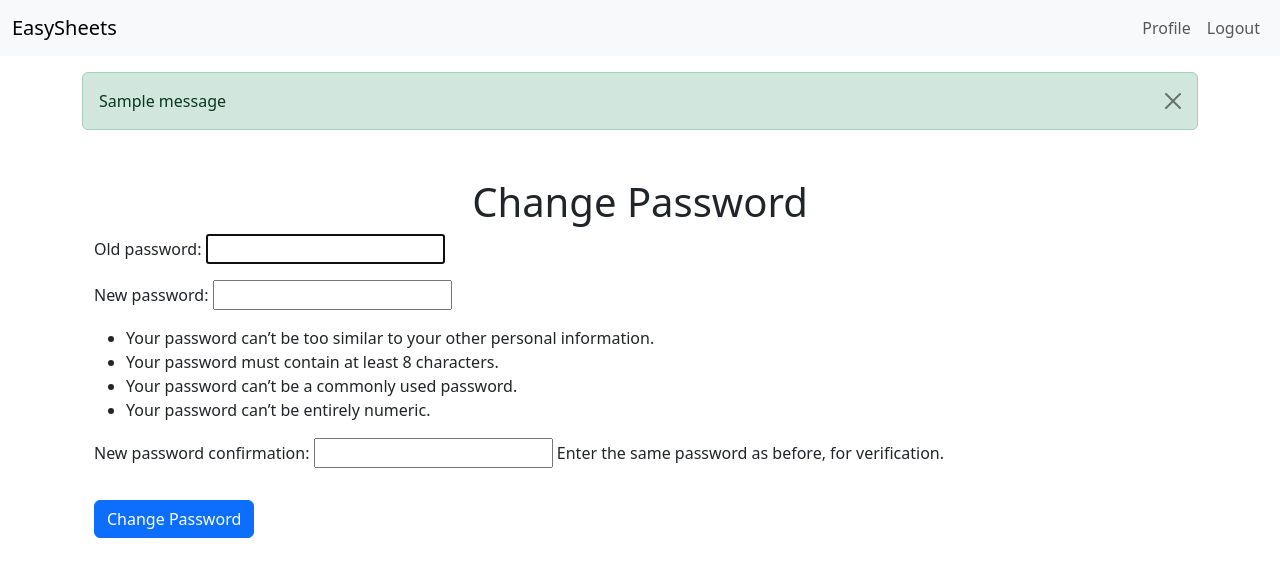
After one commit to jelez25/easy_sheets, a Django app: page /profile/change-password/ in a window 1280 px wide. The commit adds this page. Shown: the top 577 px of the page. Run offline with Django 5.2, Linux system fonts and the light colour scheme; a user stored in the database is signed in; tables that the repository leaves empty hold one stand-in row (values such as "Sample post"); one stand-in notice (Sample message) is shown.

Commit message:
Add email update and password change functionality

```diff
--- /dev/null
+++ b/easy_sheets/accounts/templates/password_change_form.html
@@ -0,0 +1,16 @@
+{% extends 'base.html' %}
+
+{% block title %}
+Change Password
+{% endblock %}
+
+{% block content %}
+<div class="container mt-5">
+    <h1 class="text-center">Change Password</h1>
+    <form method="post">
+        {% csrf_token %}
+        {{ form.as_p }}
+        <button type="submit" class="btn btn-primary btn-block mt-3">Change Password</button>
+    </form>
+</div>
+{% endblock %}
--- a/easy_sheets/accounts/templates/profile_form.html
+++ b/easy_sheets/accounts/templates/profile_form.html
@@ -41,8 +41,8 @@ Profile
                             <p class="mt-3"><strong>Role:</strong> {{ user.get_role_display }}</p>
                         {% endif %}
                         <p class="mt-3">
-                            If you want to edit your email, click <a href="#">here</a>.<br>
-                            If you want to change your password, click <a href="#">here</a>.
+                            If you want to edit your email, click <a href="{% url 'profile_email' %}">here</a>.<br>
+                            If you want to change your password, click <a href="{% url 'password_change' %}">here</a>.
                         </p>
                         <input type="submit" class="btn btn-primary btn-block mt-3" value="Update">
                     </div>
--- a/easy_sheets/accounts/views.py
+++ b/easy_sheets/accounts/views.py
@@ -1,4 +1,4 @@
-from .forms import CustomUserCreationForm, ProfileUpdateForm
+from .forms import CustomUserCreationForm, ProfileUpdateForm, EmailForm
 from django.views.generic import CreateView
 from django.urls import reverse_lazy
 from django.views.generic import TemplateView
@@ -8,8 +8,9 @@ from django.utils.decorators import method_decorator
 from django.contrib.auth.decorators import login_required
 from django.contrib.auth import login
 from .models import CustomUser
-
-
+from django import forms
+from django.contrib.auth.views import PasswordChangeView
+from django.contrib import messages
 
 # Create your views here.
 class SignUpView(CreateView):
@@ -51,11 +52,32 @@ class ProfileUpdate(UpdateView):
         return super().form_invalid(form)
 
     def form_valid(self, form):
-        # Depuración: Verifica si el archivo está en la solicitud
-        avatar = self.request.FILES.get('avatar')
-        print(f"Archivo recibido: {avatar}")  # Depuración
         instance = form.save(commit=False)
-        print(f"Avatar antes de guardar: {instance.avatar}")  # Depuración
         instance.save()
-        print(f"Avatar después de guardar: {instance.avatar}")  # Depuración
         return super().form_valid(form)
+
+@method_decorator(login_required, name='dispatch')
+class EmailUpdate(UpdateView):
+    form_class = EmailForm
+    success_url = reverse_lazy('profile')
+    template_name = 'profile_email_form.html'
+
+    def get_object(self):
+        # recuperar el objeto que se va editar
+        return self.request.user
+
+    def get_form(self, form_class=None):
+        form = super(EmailUpdate, self).get_form()
+        # Modificar en tiempo real
+        form.fields['email'].widget = forms.EmailInput(
+            attrs={'class':'form-control mb-2', 'placeholder':'Email'})
+        return form
+
+@method_decorator(login_required, name='dispatch')
+class CustomPasswordChangeView(PasswordChangeView):
+    template_name = 'password_change_form.html'
+    success_url = reverse_lazy('profile')  # Redirect to the profile page after a successful password change
+
+    def form_valid(self, form):
+        messages.success(self.request, "Tú Contraseña ha sido cambiada con éxito.")
+        return super().form_valid(form)
--- a/easy_sheets/easy_sheets/settings.py
+++ b/easy_sheets/easy_sheets/settings.py
@@ -9,6 +9,7 @@ https://docs.djangoproject.com/en/5.2/topics/settings/
 For the full list of settings and their values, see
 https://docs.djangoproject.com/en/5.2/ref/settings/
 """
+from django.contrib.messages import constants as messages
 import os
 from pathlib import Path
 
@@ -130,3 +131,8 @@ LOGIN_REDIRECT_URL = '/profile/'
 # Media Files
 MEDIA_URL = '/media/'
 MEDIA_ROOT = os.path.join(BASE_DIR, 'media')
+
+MESSAGE_TAGS = {
+    messages.SUCCESS: 'alert-success',
+    messages.ERROR: 'alert-danger',
+}
--- a/easy_sheets/easy_sheets/templates/base.html
+++ b/easy_sheets/easy_sheets/templates/base.html
@@ -38,6 +38,17 @@
             </div>
         </div>
     </nav>
+    <!-- Messages -->
+    {% if messages %}
+        <div class="container mt-3">
+            {% for message in messages %}
+                <div class="alert {{ message.tags }} alert-dismissible fade show" role="alert">
+                    {{ message }}
+                    <button type="button" class="btn-close" data-bs-dismiss="alert" aria-label="Close"></button>
+                </div>
+            {% endfor %}
+        </div>
+    {% endif %}
     <div class="container mt-4">
         {% block content %}
         {% endblock %}
--- a/easy_sheets/easy_sheets/urls.py
+++ b/easy_sheets/easy_sheets/urls.py
@@ -20,7 +20,7 @@ from django.urls import path
 from django.conf import settings
 from django.conf.urls.static import static
 from easy_sheets.views import home_page
-from accounts.views import SignUpView, ProfileView, ProfileUpdate
+from accounts.views import SignUpView, ProfileView, ProfileUpdate, EmailUpdate, CustomPasswordChangeView
 from django.contrib.auth.views import LogoutView, LoginView
 
 urlpatterns = [
@@ -30,7 +30,9 @@ urlpatterns = [
     path('logout/', LogoutView.as_view(), name='logout'),
     path('login/', LoginView.as_view(template_name='login.html'), name='login'),
     path('profile/', ProfileView.as_view(), name='profile'),
-    path('profile/edit/', ProfileUpdate.as_view(), name='profile_form')
+    path('profile/edit/', ProfileUpdate.as_view(), name='profile_form'),
+    path('profile/edit-email/',EmailUpdate.as_view(), name='profile_email'),
+    path('profile/change-password/', CustomPasswordChangeView.as_view(), name='password_change')
 ]
 
 
```
Also changed, not shown: easy_sheets/accounts/forms.py (+14 -0 lines), easy_sheets/accounts/templates/profile_email_form.html (added, +19 -0 lines).
